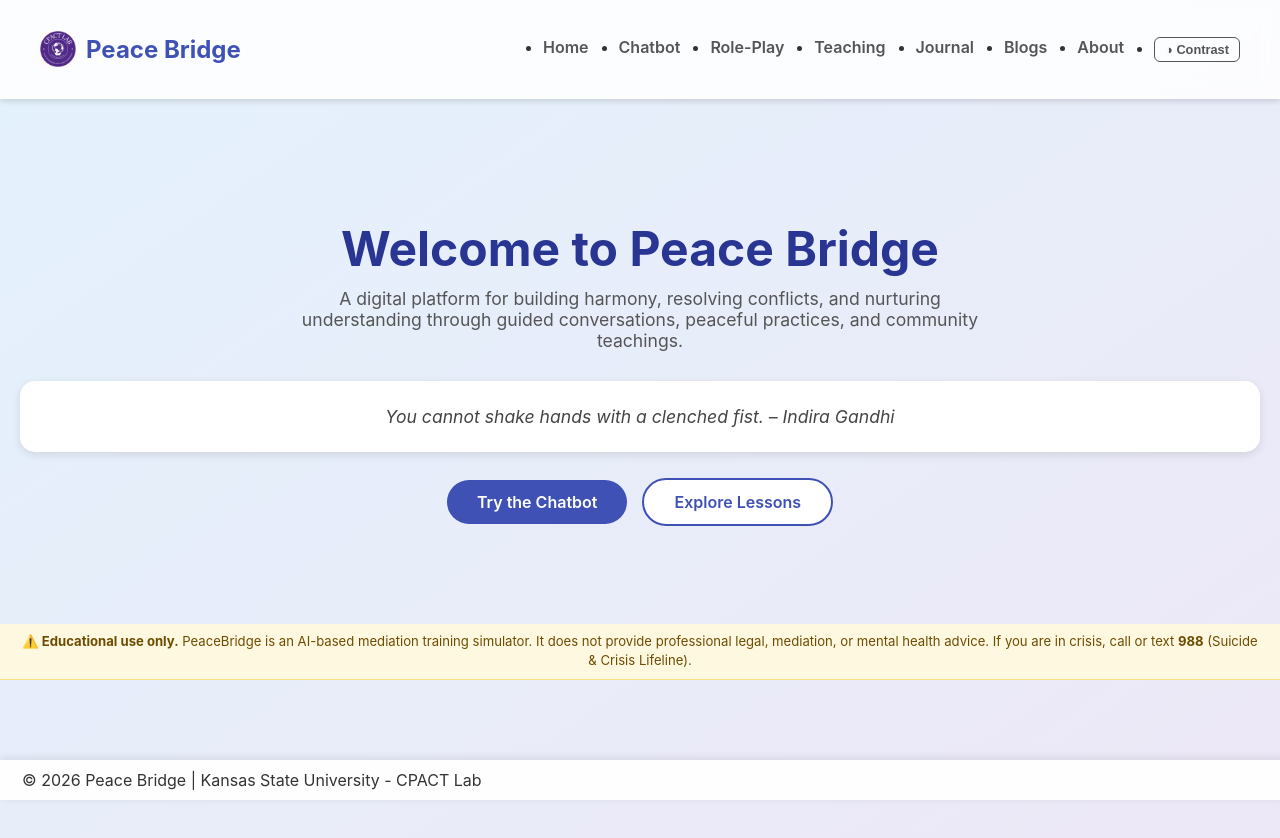
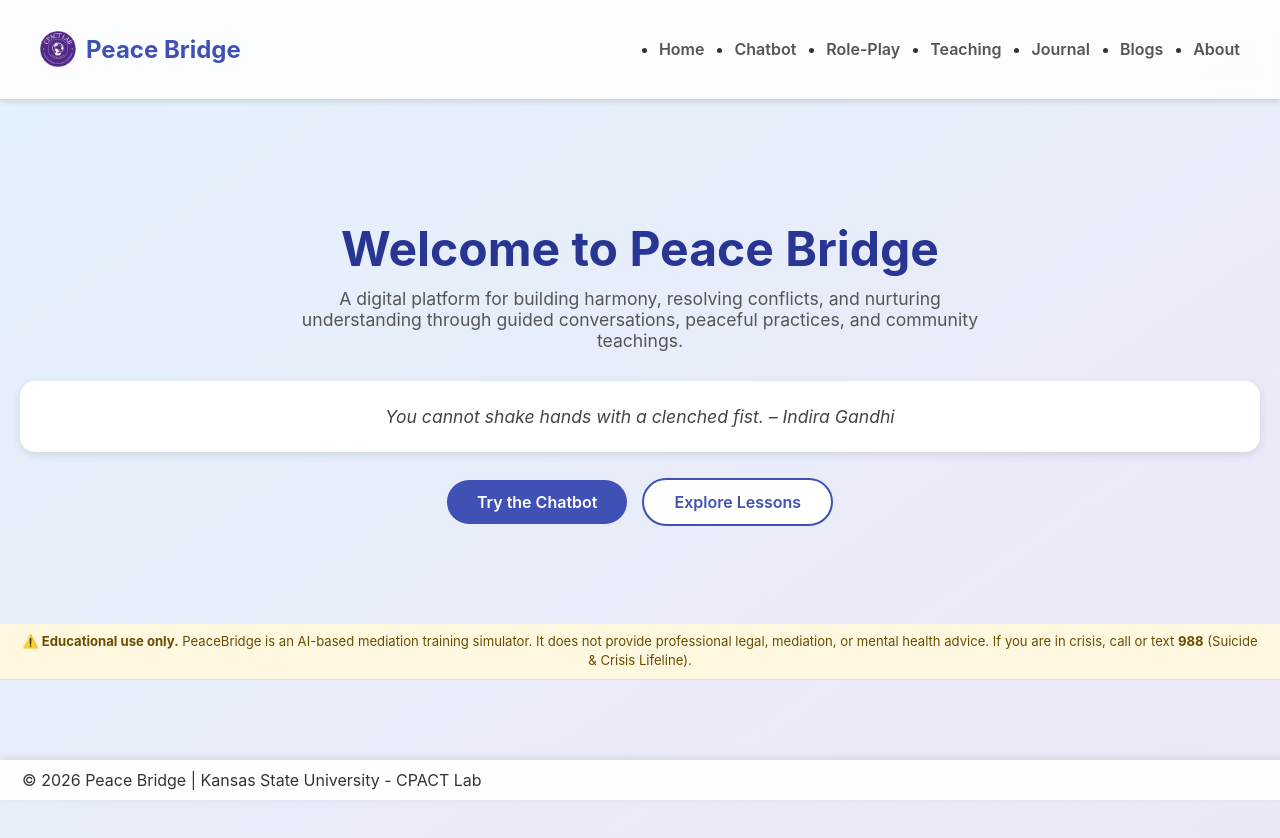
Before and after one commit to AishwaryaVadla/Peace-Bridge-website, a React (Vite) app in the folder client/peace-bridge/: page / in a window 1280 px wide. Shown: the top 838 px of the page. Built offline with nearby package versions, Linux system fonts and the light colour scheme; no server answers.

Commit message:
Remove high contrast toggle from navbar

```diff
--- a/client/peace-bridge/src/components/Navbar.jsx
+++ b/client/peace-bridge/src/components/Navbar.jsx
@@ -1,16 +1,7 @@
-import { useState } from "react";
 import { Link } from "react-router-dom";
 import logo from "../../cpact_lab_logo.jpg";
 
 export default function Navbar() {
-  const [highContrast, setHighContrast] = useState(false);
-
-  const toggleContrast = () => {
-    const next = !highContrast;
-    setHighContrast(next);
-    document.body.classList.toggle("high-contrast", next);
-  };
-
   return (
     <nav className="navbar">
       <div>
@@ -27,26 +18,6 @@
         <li><Link to="/journal">Journal</Link></li>
         <li><Link to="/blogs">Blogs</Link></li>
         <li><Link to="/about">About</Link></li>
-        <li>
-          <button
-            onClick={toggleContrast}
-            aria-pressed={highContrast}
-            aria-label="Toggle high contrast mode"
-            title="Toggle high contrast mode"
-            style={{
-              background: highContrast ? "#ff0" : "transparent",
-              color: highContrast ? "#000" : "#555",
-              border: "1px solid currentColor",
-              borderRadius: 6,
-              padding: "4px 10px",
-              cursor: "pointer",
-              fontSize: "0.8rem",
-              fontWeight: 600,
-            }}
-          >
-            ◑ Contrast
-          </button>
-        </li>
       </ul>
     </nav>
   );
```
